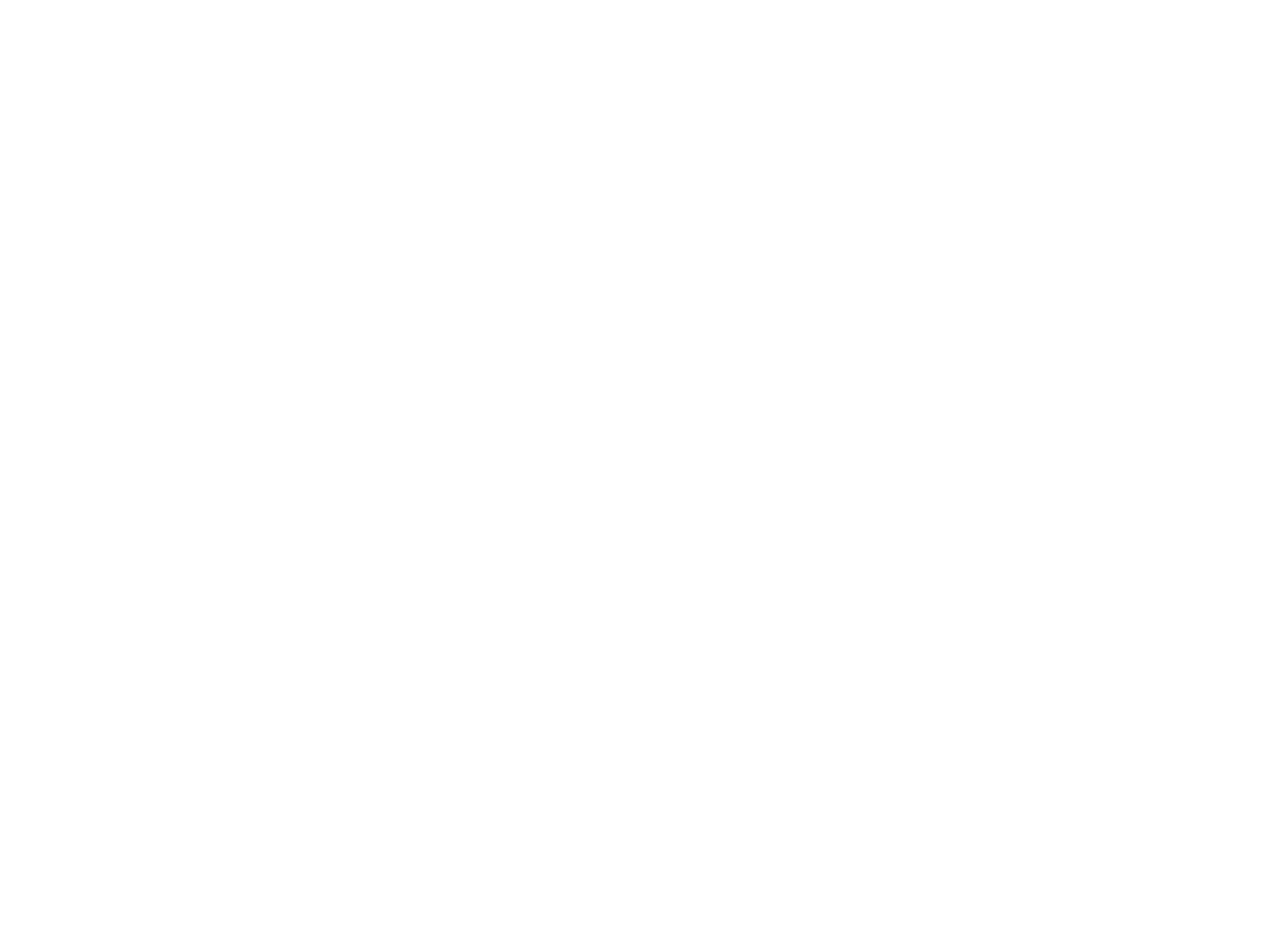
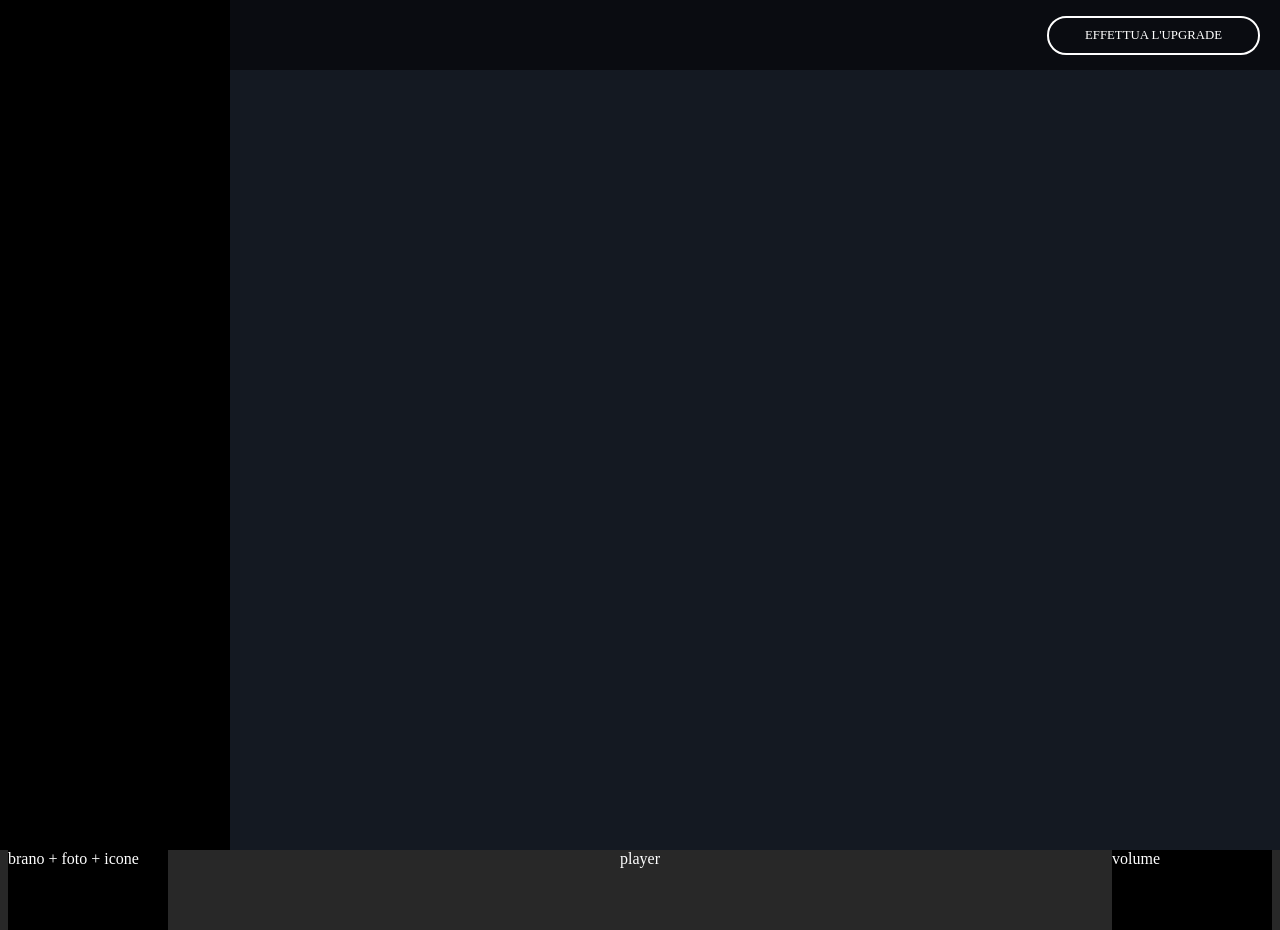
Before and after one commit to Dario-Miccinelli/html-css-spotifyweb, a plain HTML site: page index.html in a window 1280 px wide. Before the commit the page ends 800 px from the top, so only its background shows below. Drawn offline with Linux system fonts and the light colour scheme.

Commit message:
creata struttura con qualche bug

```diff
--- a/assets/css/style.css
+++ b/assets/css/style.css
@@ -0,0 +1,79 @@
+* {
+    margin: 0;
+    padding: 0;
+    box-sizing: border-box;
+    list-style: none;
+    text-decoration: none;
+}
+
+
+.app-wrapper {
+    height: 100vh;
+    background-color: gray;
+}
+
+
+.flex-container {
+    display: flex;
+}
+
+
+#navigation-menu {
+    height: 850px;
+    width: 230px;
+    overflow-y: hidden;
+    background-color: black;
+    flex-direction: column;
+    color: #fff;
+}
+
+#main-content {
+    width: calc(100% - 230px);
+    height: 850px;
+    overflow-y: auto;
+    padding: 100px 20px 20px;
+    background-color: #141922;
+
+}
+
+#upgrade-bar {
+    position: fixed;
+    top: 0;
+    right: 0;
+    width: calc(100% - 230px);
+    height: 70px;
+    overflow-y: hidden;
+    justify-content: flex-end;
+    align-items: center;
+    padding-right: 20px;
+    background-color: #00000080;
+}
+
+
+#upgrade-bar a.btn {
+    padding: 10px 36px;
+    color: #fff;
+    border: 2px solid #fff;
+    border-radius: 1.2rem;
+    font-size: 0.8rem;
+
+}
+
+
+footer {
+    background-color: #282828;
+    height: 80px;
+    overflow-y: hidden;
+    color: #fff;
+    padding: 0 0.5rem;
+    justify-content: space-between;
+    z-index: 1;
+}
+
+
+
+
+footer .footer-side {
+    background-color: black;
+    width: 10rem;
+}
--- a/index.html
+++ b/index.html
@@ -1,30 +1,31 @@
 <!DOCTYPE html>
 <html lang="en">
   <head>
-    <meta charset="UTF-8">
-    <meta http-equiv="X-UA-Compatible" content="IE=edge">
-    <meta name="viewport" content="width=device-width, initial-scale=1.0">
+    <meta charset="UTF-8" />
+    <meta http-equiv="X-UA-Compatible" content="IE=edge" />
+    <meta name="viewport" content="width=device-width, initial-scale=1.0" />
     <title>Spotify Boolean</title>
-    <link rel="stylesheet" href="./assets/css/style.css">
+    <link rel="stylesheet" href="./assets/css/style.css" />
   </head>
   <body>
     <div class="app-wrapper">
+      <main class="flex-container">
+        <nav id="navigation-menu" class="flex-container">
 
+        </nav>
 
-        <main>
+        <div id="main-content"></div>
 
-
-
-
+        <div id="upgrade-bar" class="flex-container">
+            <a href="#" class="btn">EFFETTUA L'UPGRADE</a>
+        </div>
       </main>
 
-
-
-       <footer>
-
-
+      <footer class="flex-container">
+        <div class="footer-side flex-container">brano + foto + icone</div>
+        <div class="footer-player flex-container">player</div>
+        <div class="footer-side flex-container volume-control">volume</div>
       </footer>
-
     </div>
   </body>
 </html>
```
Lines whose indentation alone changed are shown as unchanged.
